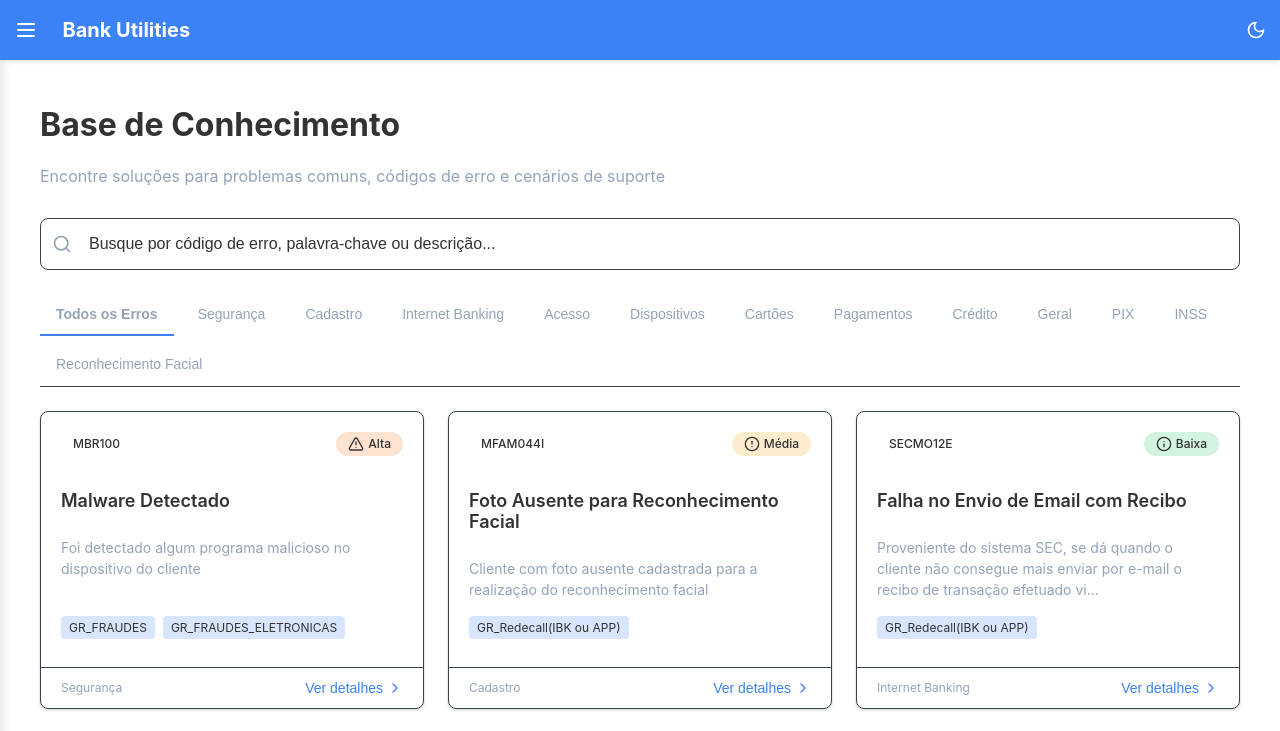
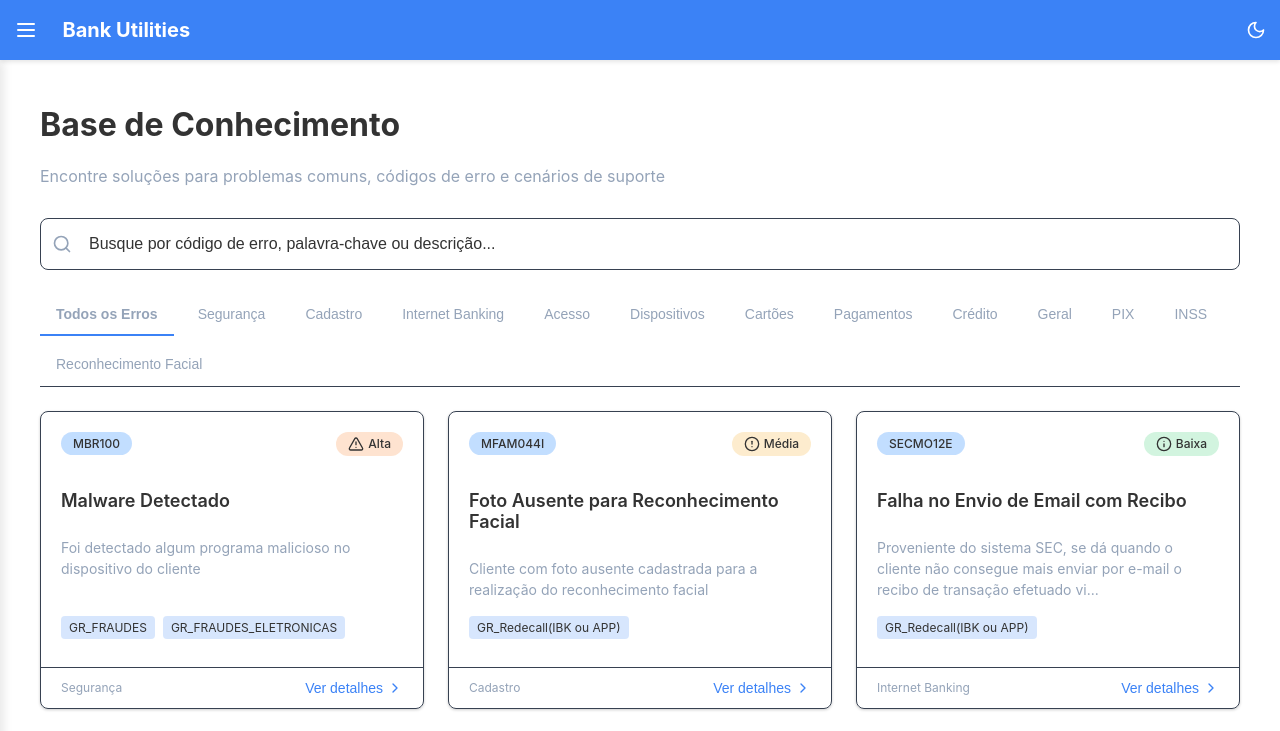
Before and after one commit to ReisLucasF/bank-utilities3, a Next.js app in the folder app/: page /kbase in a window 1280 px wide. Shown: the top 731 px of the page. Built offline with nearby package versions, Linux system fonts and the light colour scheme.

Commit message:
Change Layout: Dashboard > Home
Change errorCode BG: cinza > azul

```diff
--- a/app/components/Layout.jsx
+++ b/app/components/Layout.jsx
@@ -13,6 +13,7 @@ import {
   Target,
   FileCheck,
   FileCode,
+  Home,
 } from "lucide-react";
 import { useTheme } from "/context/ThemeContext";
 
@@ -117,9 +118,9 @@ export default function Layout({ children }) {
               <li className={styles.navItem}>
                 <Link href="/" className={styles.navLink}>
                   <span className={styles.navIcon}>
-                    <LayoutDashboard size={20} />
+                    <Home size={20} />
                   </span>
-                  <span className={styles.navText}>Dashboard</span>
+                  <span className={styles.navText}>Home</span>
                 </Link>
               </li>
 
--- a/app/styles/KnowledgeBase.module.css
+++ b/app/styles/KnowledgeBase.module.css
@@ -180,7 +180,7 @@
   font-size: 0.75rem;
   font-weight: 500;
   border-radius: 999px;
-  background-color: rgba(255, 255, 255, 0.1);
+  background-color: rgba(0, 119, 255, 0.24);
 }
 
 .priorityBadge {
```
